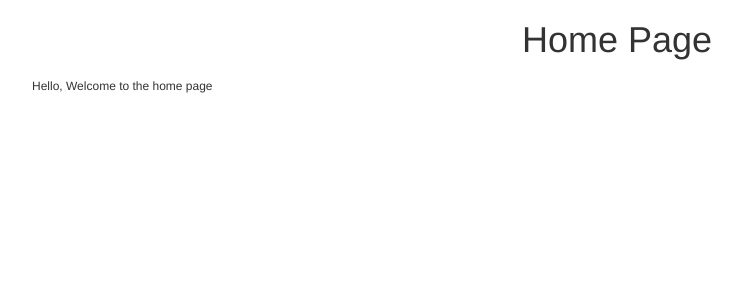
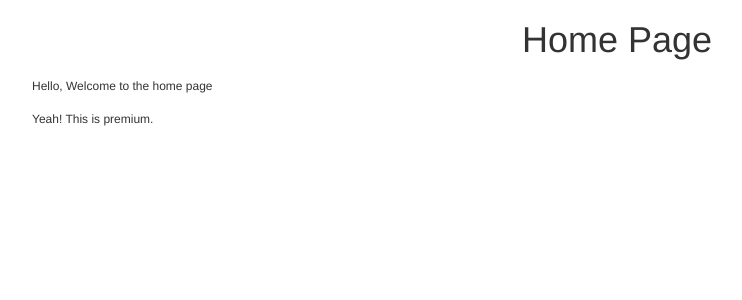
Before and after one commit to panu2306/e-commerce, a Django app: page / in a window 1280 px wide. Shown: the top 300 px of the page, without its empty margins (23-765 px from the left). Run offline with Django 3.2, Linux system fonts and the light colour scheme; some libraries are stand-ins or nearby versions.

Commit message:
some changes

```diff
--- a/ecommerce/ecommerce/views.py
+++ b/ecommerce/ecommerce/views.py
@@ -7,7 +7,8 @@ from . import forms
 def home_page(request):
     context = {
         'title': 'Home Page',
-        'content':'Hello, Welcome to the home page'
+        'content':'Hello, Welcome to the home page',
+        'premium': 'Yeah! This is premium.'
     }
     return render(request, 'home_page.html', context=context)
 
@@ -38,7 +39,6 @@ def login_page(request):
             username = form.cleaned_data.get('username')
             password = form.cleaned_data.get('password')
             user = authenticate(request, username=username, password=password)
-            print(user)
             if(user is not None):
                 login(request, user)
                 return redirect('/login')
--- a/ecommerce/templates/home_page.html
+++ b/ecommerce/templates/home_page.html
@@ -13,5 +13,10 @@
                 <h6>{{ content }}</h6>
             </div>
         </div>
+         <div class="row">
+            <div class="col">
+                <h6>{{ premium }}</h6>
+            </div>
+        </div>
     </div>
 {% endblock bodyblock %}
```
Also changed, not shown: ecommerce/db.sqlite3.
